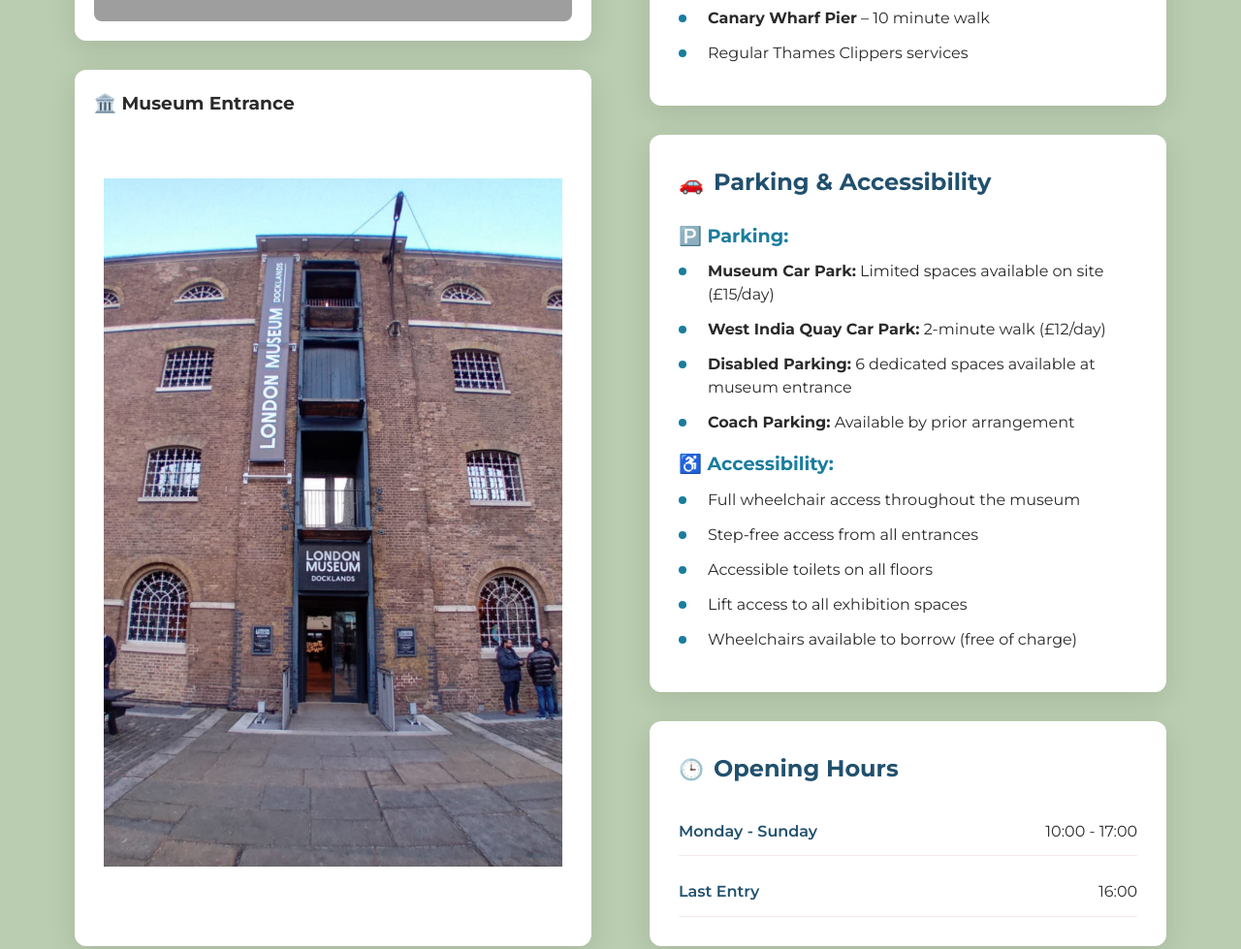
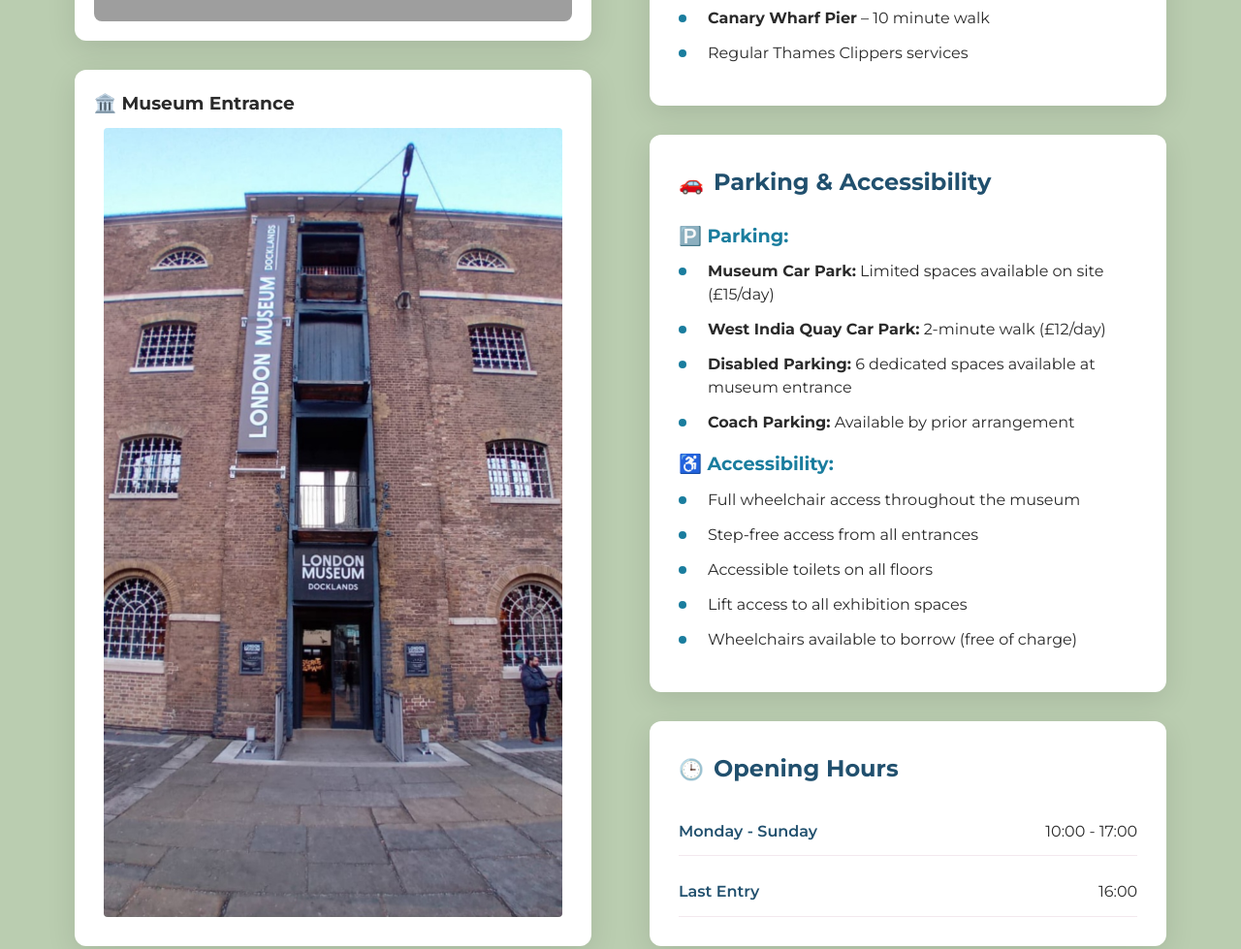
Before and after one commit to DevSingh-11/london-museum, a plain HTML site: page directions.html in a window 1280 px wide. Shown: the part 1284-2263 px from the top of the page at 97% size. Drawn offline with Linux system fonts and the light colour scheme; grey boxes are pictures that could not be loaded.

Commit message:
Update museum image styles for better display

```diff
--- a/directions.html
+++ b/directions.html
@@ -98,24 +98,26 @@
             flex-direction: column;
         }
 
-        /* NEW: Image wrapper for proper white border */
+        /* UPDATED: Image wrapper - now fills width completely */
         .museum-image-wrapper {
             flex: 1;
             background: white; /* Creates the white border effect */
             padding: 10px; /* This creates space around the image */
             border-radius: 8px;
+            overflow: hidden; /* Cuts off anything that overflows */
             display: flex;
-            align-items: center;
+            align-items: flex-start; /* Align image to top */
             justify-content: center;
-            overflow: hidden;
         }
 
+        /* UPDATED: Image fills width, height can overflow and be cut off */
         .museum-image {
-            width: 100%;
-            height: 100%;
-            object-fit: contain; /* Shows full image without distortion */
+            width: 100%; /* Fill the wrapper width completely */
+            height: auto; /* Maintain aspect ratio */
+            object-fit: cover; /* Fill the area, cropping if needed */
             display: block;
             border-radius: 4px; /* Slightly smaller radius than wrapper */
+            min-height: 100%; /* Ensure it covers the full height */
         }
 
         /* Right: Information Section */
```
